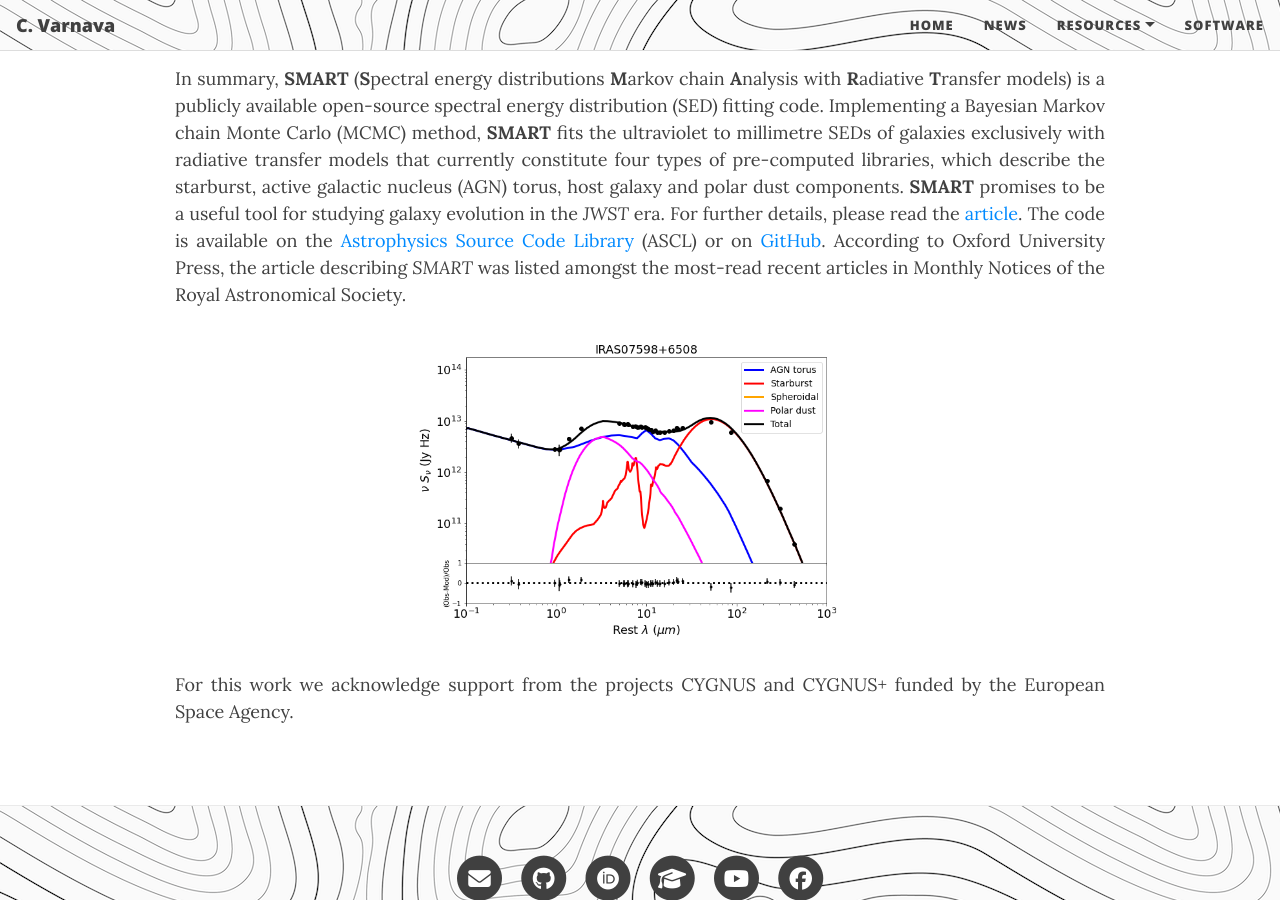
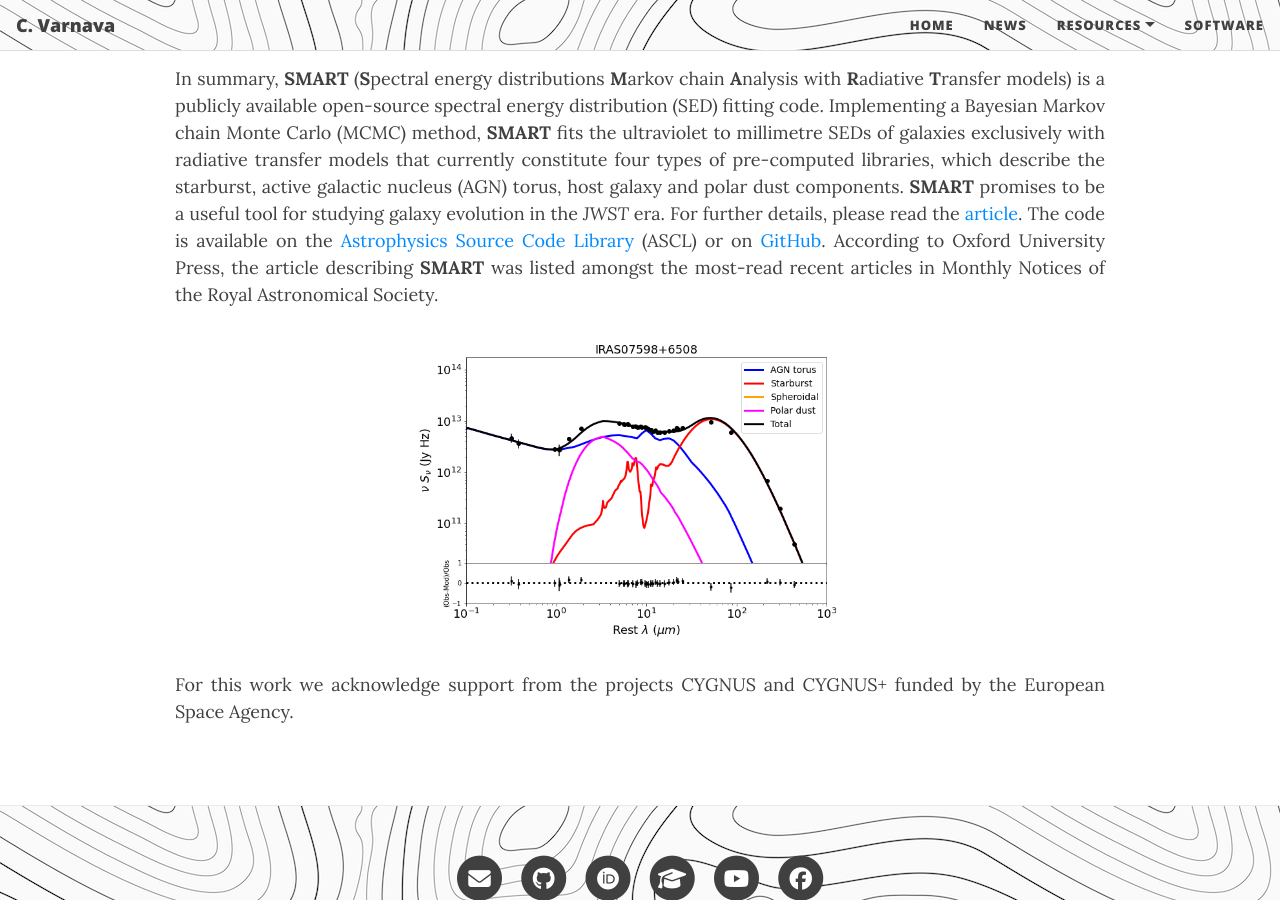
Before and after one commit to ch-var/ch-var.github.io, a Jekyll site: the page built from 2024-04-30-SMART.html, in a window 1280 px wide and 900 px high, scrolled down 670 px. Built offline with Jekyll 4.4.1, drawn with Linux system fonts in a browser that asks for light colours.

Commit message:
Update 2024-04-30-SMART.html

```diff
--- a/2024-04-30-SMART.html
+++ b/2024-04-30-SMART.html
@@ -29,7 +29,7 @@
 <img src="/assets/img/SMART_MNRAS.png">
 </p>
 
-<p align='justify'>In summary, <b>SMART</b> (<b>S</b>pectral energy distributions <b>M</b>arkov chain <b>A</b>nalysis with <b>R</b>adiative <b>T</b>ransfer models) is a publicly available open-source spectral energy distribution (SED) fitting code. Implementing a Bayesian Markov chain Monte Carlo (MCMC) method, <b>SMART</b> fits the ultraviolet to millimetre SEDs of galaxies exclusively with radiative transfer models that currently constitute four types of pre-computed libraries, which describe the starburst, active galactic nucleus (AGN) torus, host galaxy and polar dust components. <b>SMART</b> promises to be a useful tool for studying galaxy evolution in the <i>JWST</i> era. For further details, please read the <a href="https://doi.org/10.1093/mnras/stae1141">article</a>. The code is available on the <a href="https://www.ascl.net/2406.003">Astrophysics Source Code Library</a> (ASCL) or on <a href="https://github.com/ch-var/SMART">GitHub</a>. According to Oxford University Press, the article describing <i>SMART</i> was listed amongst the most-read recent articles in Monthly Notices of the Royal Astronomical Society.</p>
+<p align='justify'>In summary, <b>SMART</b> (<b>S</b>pectral energy distributions <b>M</b>arkov chain <b>A</b>nalysis with <b>R</b>adiative <b>T</b>ransfer models) is a publicly available open-source spectral energy distribution (SED) fitting code. Implementing a Bayesian Markov chain Monte Carlo (MCMC) method, <b>SMART</b> fits the ultraviolet to millimetre SEDs of galaxies exclusively with radiative transfer models that currently constitute four types of pre-computed libraries, which describe the starburst, active galactic nucleus (AGN) torus, host galaxy and polar dust components. <b>SMART</b> promises to be a useful tool for studying galaxy evolution in the <i>JWST</i> era. For further details, please read the <a href="https://doi.org/10.1093/mnras/stae1141">article</a>. The code is available on the <a href="https://www.ascl.net/2406.003">Astrophysics Source Code Library</a> (ASCL) or on <a href="https://github.com/ch-var/SMART">GitHub</a>. According to Oxford University Press, the article describing <b>SMART</b> was listed amongst the most-read recent articles in Monthly Notices of the Royal Astronomical Society.</p>
 
 <p align="center">
 <img src="/assets/img/IRAS07598+6508_CYGNUS.png" width="50%" height="50%">
```
